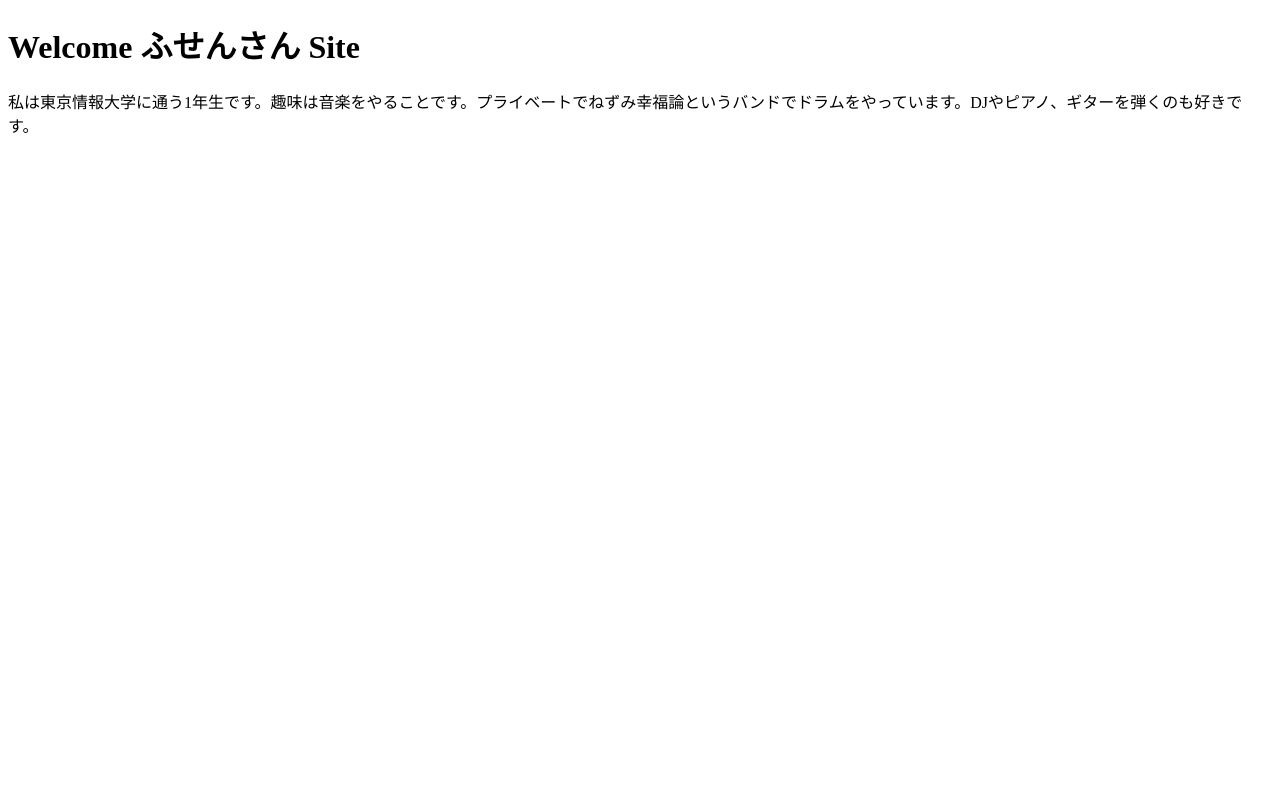
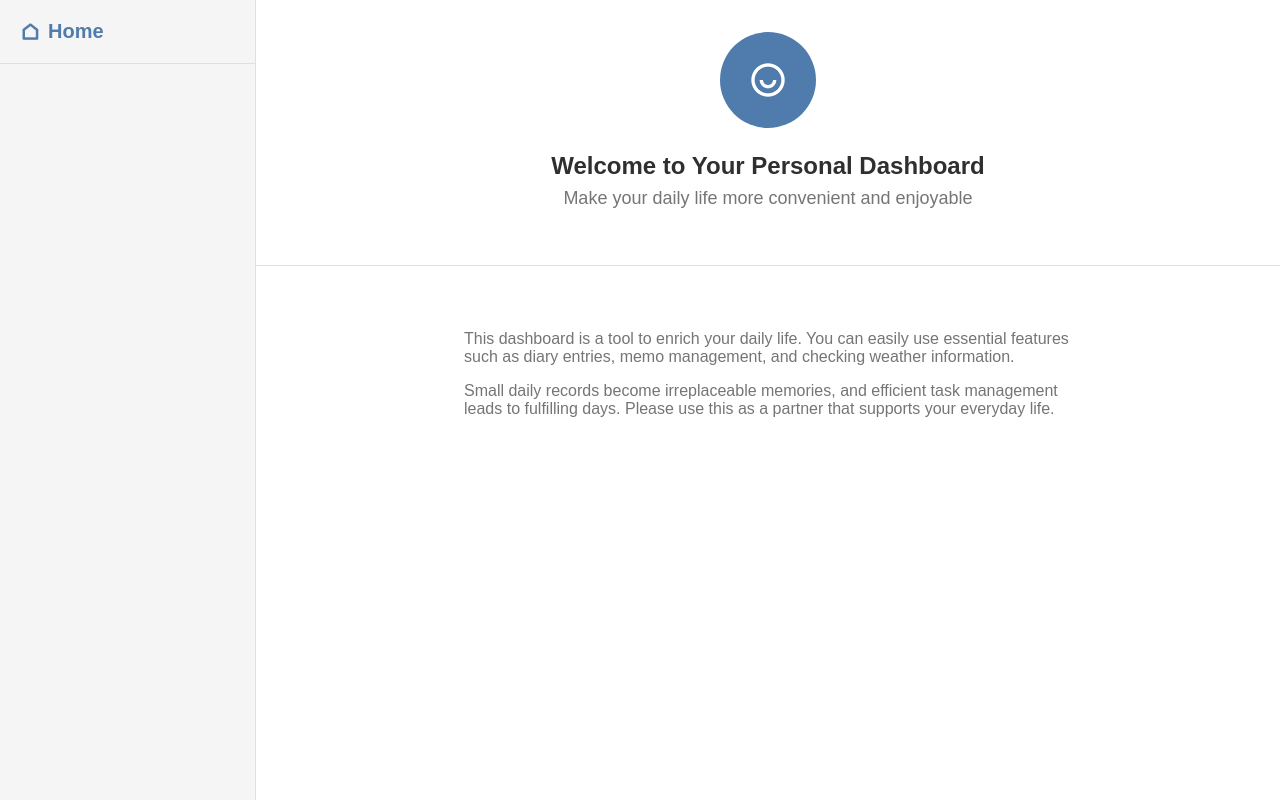
Before and after one commit to husengs7/progate-web-app, a plain HTML site: page index.html in a window 1280 px wide. Drawn offline with nearby package versions, Linux system fonts and the light colour scheme.

Commit message:
Add files via upload

```diff
--- a/index.html
+++ b/index.html
@@ -1,12 +1,45 @@
 <!DOCTYPE html>
 <html lang="en">
-<head>
-    <meta charset="UTF-8">
-    <meta name="viewport" content="width=device-width, initial-scale=1.0">
-    <title>My GitHub Pages Site</title>
-</head>
-<body>
-    <h1>Welcome  ふせんさん Site</h1>
-    <p>私は東京情報大学に通う1年生です。趣味は音楽をやることです。プライベートでねずみ幸福論というバンドでドラムをやっています。DJやピアノ、ギターを弾くのも好きです。</p>
-</body>
+  <head>
+    <meta charset="UTF-8" />
+    <meta name="viewport" content="width=device-width, initial-scale=1.0" />
+    <title>Dashboard</title>
+    <link rel="stylesheet" href="./style.css" />
+    <link href="https://cdn.jsdelivr.net/npm/remixicon@4.5.0/fonts/remixicon.css" rel="stylesheet" />
+  </head>
+  <body>
+  <div class="dashboard-container">
+    <aside class="sidebar">
+  <div class="sidebar-header">
+    <a href="#" class="sidebar-home" data-tab="home">
+      <span class="ri-home-line"></span>
+      <span>Home</span>
+    </a>
+  </div>
+</aside>
+<main class="main-content">
+  <section class="content-section" id="home">
+    <header class="section-header">
+      <div class="profile-circle">
+        <span class="ri-user-smile-line"></span>
+      </div>
+      <h1 class="section-title">Welcome to Your Personal Dashboard</h1>
+      <p class="section-subtitle">
+        Make your daily life more convenient and enjoyable
+      </p>
+    </header>
+    <div class="section-body">
+      <div class="section-description">
+        <p>
+          This dashboard is a tool to enrich your daily life. You can easily use essential features such as diary entries, memo management, and checking weather information.
+        </p>
+        <p>
+          Small daily records become irreplaceable memories, and efficient task management leads to fulfilling days. Please use this as a partner that supports your everyday life.
+        </p>
+      </div>
+    </div>
+  </section>
+  </main>
+  </div>
+  </body>
 </html>
--- /dev/null
+++ b/style.css
@@ -0,0 +1,115 @@
+/* ブラウザで設定されているスタイルのリセット・共通設定 */
+/* 消さないでください */
+*,
+*::before,
+*::after {
+  box-sizing: border-box;
+}
+body,
+h1,
+h2,
+h3,
+p,
+ul,
+li,
+form,
+input,
+textarea,
+select,
+button {
+  margin: 0;
+  padding: 0;
+  font-family: sans-serif;
+}
+
+ul {
+  list-style: none;
+}
+/* スタイルのリセット終了 */
+
+/* サイドバーとメインコンテンツを包むための要素のスタイルを書いてください */
+.dashboard-container {
+  display: flex;
+  height: 100vh;
+}
+
+
+/* サイドバーに関連するスタイルを書いてください */
+.sidebar {
+  width: 256px; /* 幅を256pxに */
+  background-color: #f5f5f5; /* 背景を薄い灰色に */
+  border-right: 1px solid #e0e0e0; /* 右側に境界線を引く */
+  height: 100%; /* 高さを親の箱いっぱいに */
+  display: flex; /* 中の要素の配置方法を指定 */
+  flex-direction: column; /* 中の要素を縦に並べる */
+  flex-shrink: 0; /* 画面が狭くなっても縮まないようにする */
+}
+.sidebar-header {
+  padding: 20px; /* 内側に20pxの余白を作る */
+  border-bottom: 1px solid #e0e0e0; /* 下に境界線を引く */
+}
+.sidebar-home {
+  font-size: 1.25rem; /* 文字を少し大きく */
+  font-weight: 600; /* 文字を少し太く */
+  color: #4f7cac; /* 文字を水色っぽく */
+  display: flex; /* アイコンと文字を横並びに */
+  align-items: center; /* 上下中央に揃える */
+  gap: 8px; /* アイコンと文字の間に隙間を空ける */
+  text-decoration: none; /* リンクの下線を消す */
+}
+
+
+/* メインコンテンツに関連するスタイルを書いてください */
+/* メインコンテンツ */
+.main-content {
+  flex: 1;
+}
+
+/* セクションヘッダー */
+.section-header {
+  background-color: #ffffff;
+  padding: 32px;
+  border-bottom: 1px solid #e0e0e0;
+  text-align: center;
+}
+.section-title {
+  font-size: 1.5rem;
+  font-weight: 600;
+  color: #2f2f2f;
+  margin-bottom: 8px;
+}
+.section-subtitle {
+  font-size: 1.125rem;
+  color: #757575;
+  margin-bottom: 24px;
+}
+.section-description {
+  max-width: 672px;
+  margin: 0 auto;
+  color: #757575;
+  padding: 32px;
+}
+.section-description p {
+  margin-bottom: 16px;
+}
+
+/* プロフィールサークル */
+.profile-circle {
+  width: 96px;
+  height: 96px;
+  background-color: #4f7cac;
+  border-radius: 50%;
+  display: flex;
+  align-items: center;
+  justify-content: center;
+  margin: 0 auto 24px;
+}
+.profile-circle span {
+  font-size: 2.5rem;
+  color: #ffffff;
+}
+
+/* セクション本文 */
+.section-body {
+  padding: 32px;
+}
```
